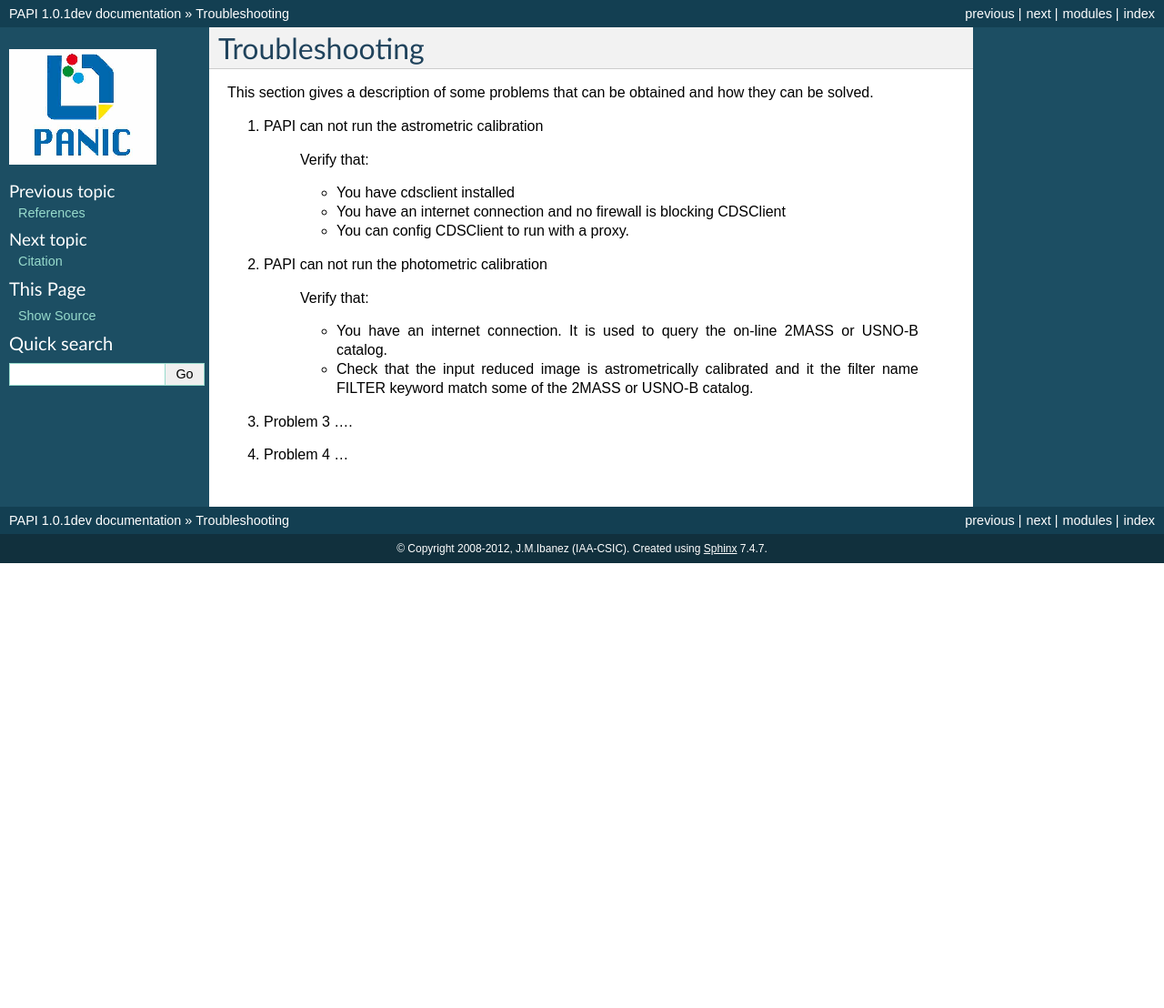
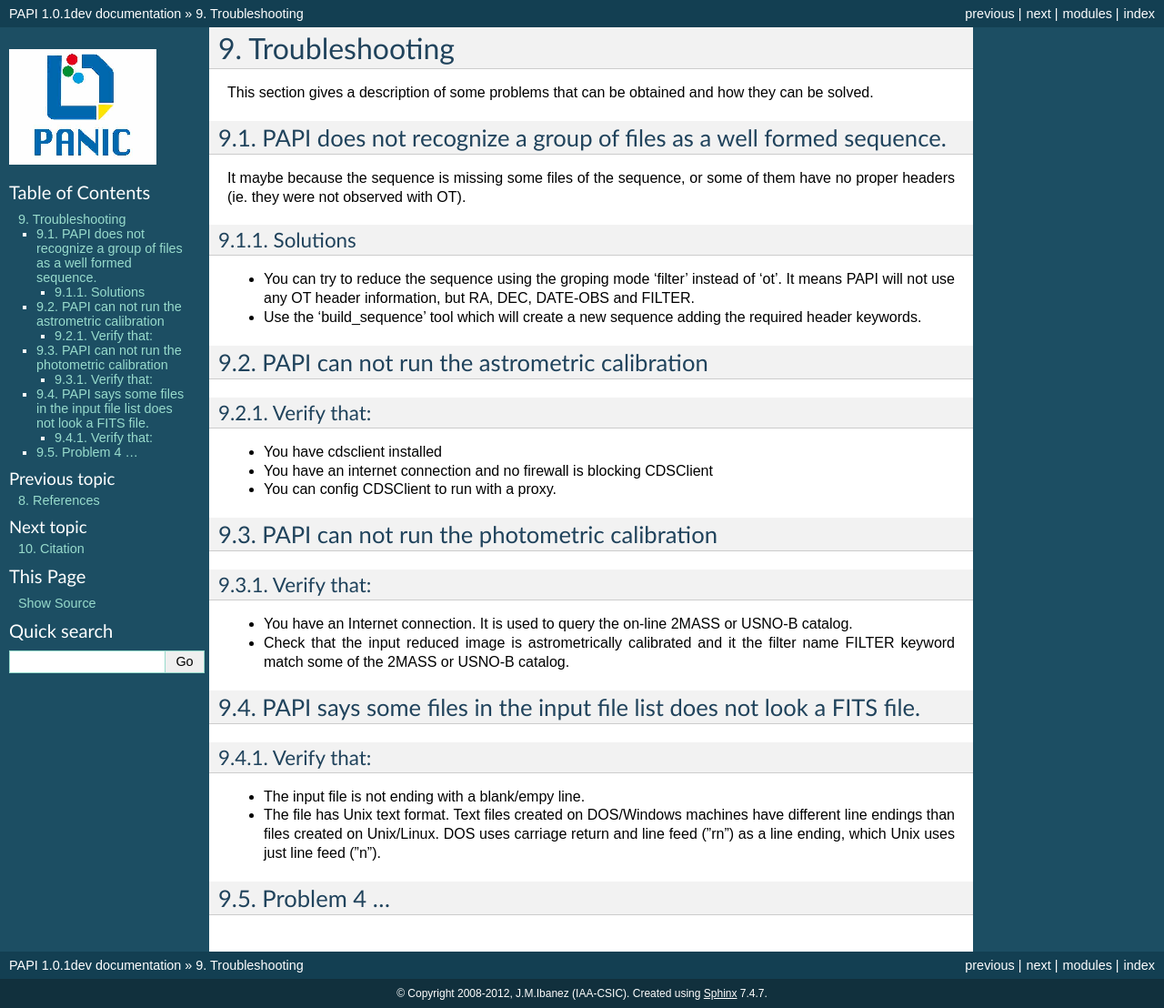
Before and after one commit to ppmim/PAPI4K, a Sphinx documentation site: the page built from docs/troubleshooting.rst, in a window 1280 px wide. Shown: the whole page at 91% size. Built offline with Sphinx 7.4.7, drawn with Linux system fonts in a browser that asks for light colours; formulas are drawn with MathJax 3; pages that are not in the unit, such as notebooks, are missing from menus; before the commit the page ends 900 px from its top, so only the background shows below that.

Commit message:
Some minor changes

```diff
--- a/docs/index.rst
+++ b/docs/index.rst
@@ -21,7 +21,8 @@ You may wish to see :ref:`what’s new` in the latest version or jump to the :re
 Contents:
 
 .. toctree::
-   :maxdepth: 1
+   :maxdepth: 3
+   :numbered:
 
 
    install
--- a/docs/troubleshooting.rst
+++ b/docs/troubleshooting.rst
@@ -1,26 +1,60 @@
+***************
 Troubleshooting
-===============
-This section gives a description of some problems that can be obtained and how they can be solved.
+***************
 
-#. PAPI can not run the astrometric calibration
+This section gives a description of some problems that can be obtained and how
+they can be solved.
 
-    Verify that:
+PAPI does not recognize a group of files as a well formed sequence.
+===================================================================
 
-    * You have cdsclient installed
-    * You have an internet connection and no firewall is blocking CDSClient
-    * You can config CDSClient to run with a proxy.
+It maybe because the sequence is missing some files of the sequence, or some
+of them have no proper headers (ie. they were not observed with OT).
 
-#. PAPI can not run the photometric calibration
 
-    Verify that:
+Solutions
+---------
+* You can try to reduce the sequence using the groping mode 'filter' instead
+  of 'ot'. It means PAPI will not use any OT header information, but RA, DEC,
+  DATE-OBS and FILTER.
 
-    * You have an internet connection. It is used to query the on-line 2MASS or USNO-B catalog.
-    * Check that the input reduced image is astrometrically calibrated and it the filter name FILTER keyword match some of the 2MASS or USNO-B catalog.
+* Use the 'build_sequence' tool which will create a new sequence adding the
+  required header keywords.
 
-#. Problem 3 ....
+PAPI can not run the astrometric calibration
+============================================
 
-#. Problem 4 ...
+Verify that:
+------------
+* You have cdsclient installed
+* You have an internet connection and no firewall is blocking CDSClient
+* You can config CDSClient to run with a proxy.
 
+PAPI can not run the photometric calibration
+============================================
+
+Verify that:
+------------
+
+* You have an Internet connection. It is used to query the on-line 2MASS or
+  USNO-B catalog.
+* Check that the input reduced image is astrometrically calibrated and it the
+  filter name FILTER keyword match some of the 2MASS or USNO-B catalog.
+
+
+PAPI says some files in the input file list does not look a FITS file.
+======================================================================
+
+Verify that:
+------------
+* The input file is not ending with a blank/empy line.
+* The file has Unix text format. Text files created on DOS/Windows machines have
+  different line endings than files created on Unix/Linux. DOS uses carriage
+  return and line feed ("\r\n") as a line ending, which Unix uses just line feed ("\n").
+
+
+Problem 4 ...
+=============
 
 .. _astromatic: http://www.astromatic.net/
 .. _sextractor: http://www.astromatic.net/software/sextractor
```
Also changed, not shown: 5 other files.
